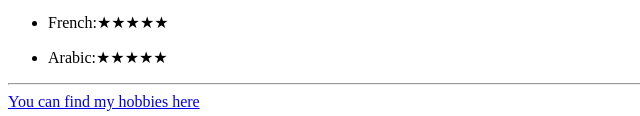
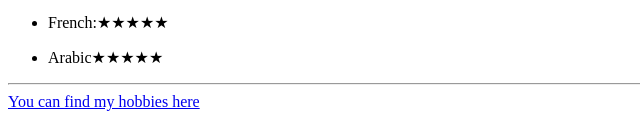
Before and after one commit to Nobara21/MyfirstCo, a plain HTML site: page index.html in a window 1280 px wide. Shown: the part 789-905 px from the top of the page, 0-640 px from the left. Drawn offline with Linux system fonts and the light colour scheme.

Commit message:
Add files via upload

```diff
--- a/index.html
+++ b/index.html
@@ -30,7 +30,7 @@
 <ul>
     <li><p English="star-rating">English:★★★★★</p></li>
     <li><p French="star-rating">French:★★★★★</p></li>
-    <li><p Arabic="star-rating">Arabic:★★★★★</p></li>
+    <li><p Arabic="star-rating">Arabic★★★★★</p></li>
 </ul>
 <hr/>
 <a href="./hobbies.html">You can find my hobbies here</a>
```
